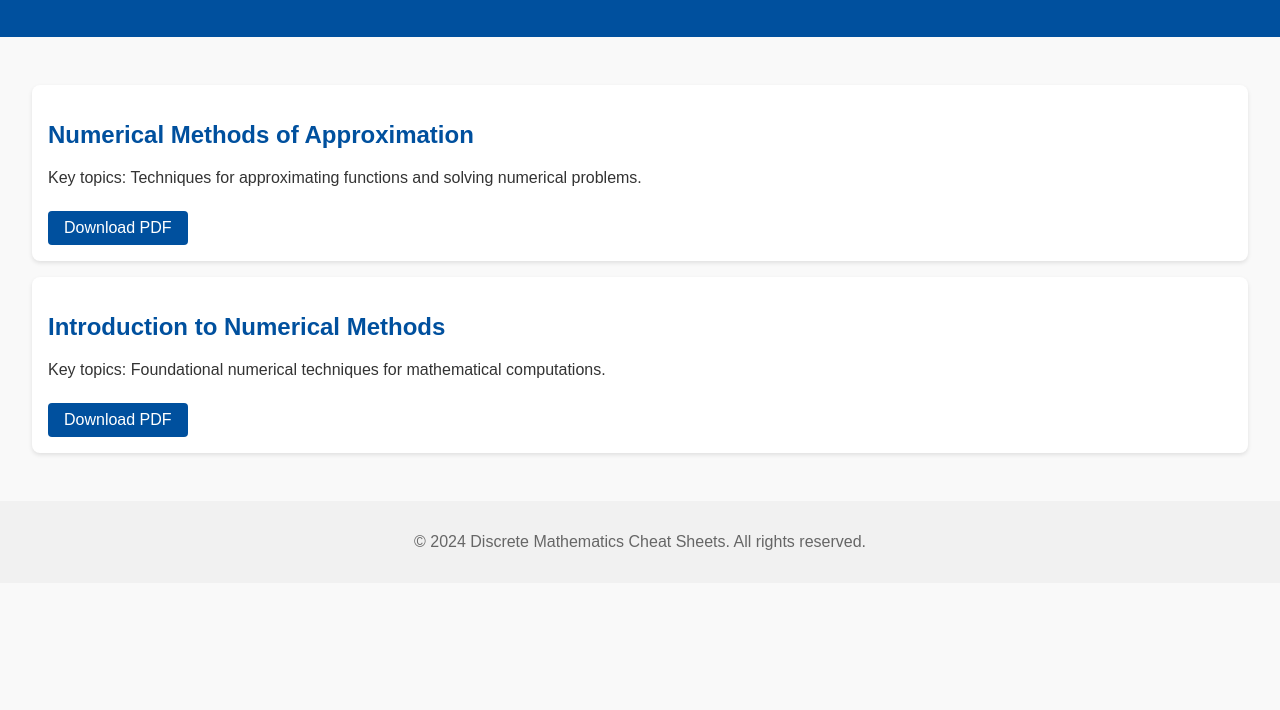
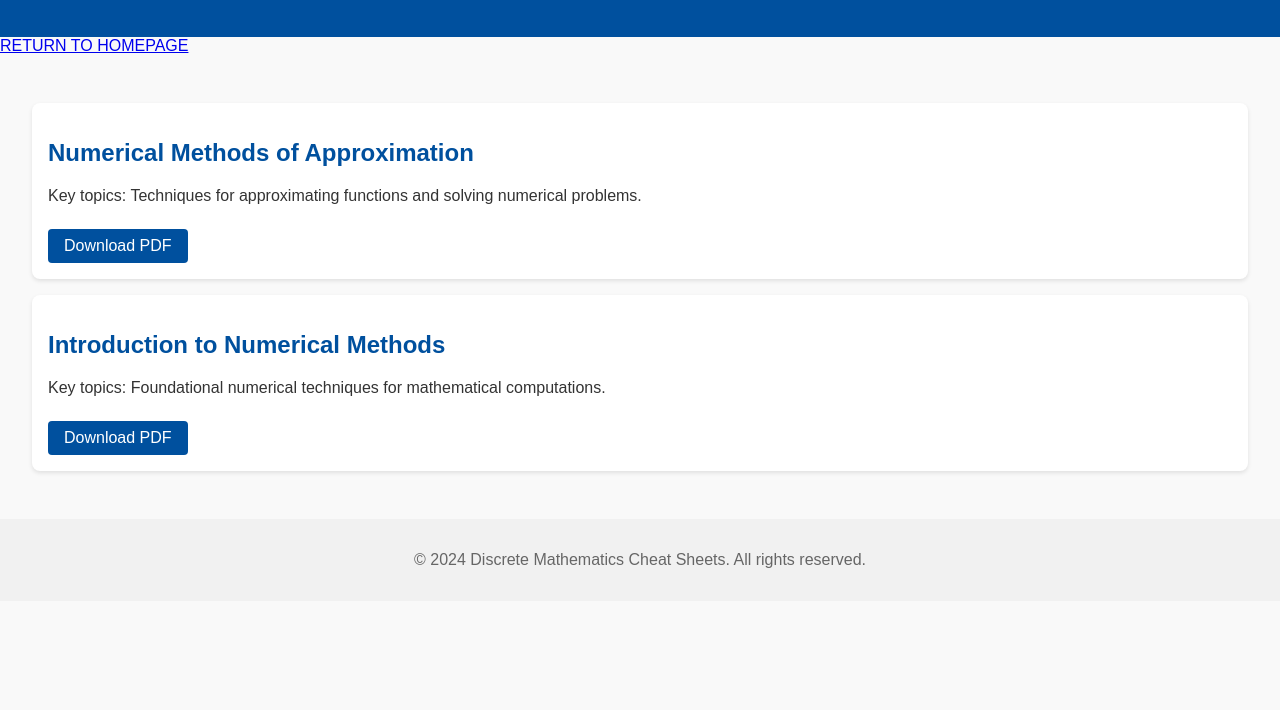
Before and after one commit to Downlaodableresources/Discretemath, a plain HTML site: page index.html in a window 1280 px wide. Shown: the part 90-800 px from the top of the page. Drawn offline with Linux system fonts and the light colour scheme.

Commit message:
Update index.html

```diff
--- a/index.html
+++ b/index.html
@@ -11,6 +11,10 @@
     <h1>Discrete Mathematics Cheat Sheets</h1>
     <p>Download detailed guides on Numerical Methods and their Applications.</p>
   </header>
+   <!-- Navigation -->
+    <nav>
+        <a href="https://mathpremium.github.io/mathpremium-/" class="return-home-btn">RETURN TO HOMEPAGE</a>
+    </nav>
   <main>
     <section class="cheat-sheet">
       <h2>Numerical Methods of Approximation</h2>
```
